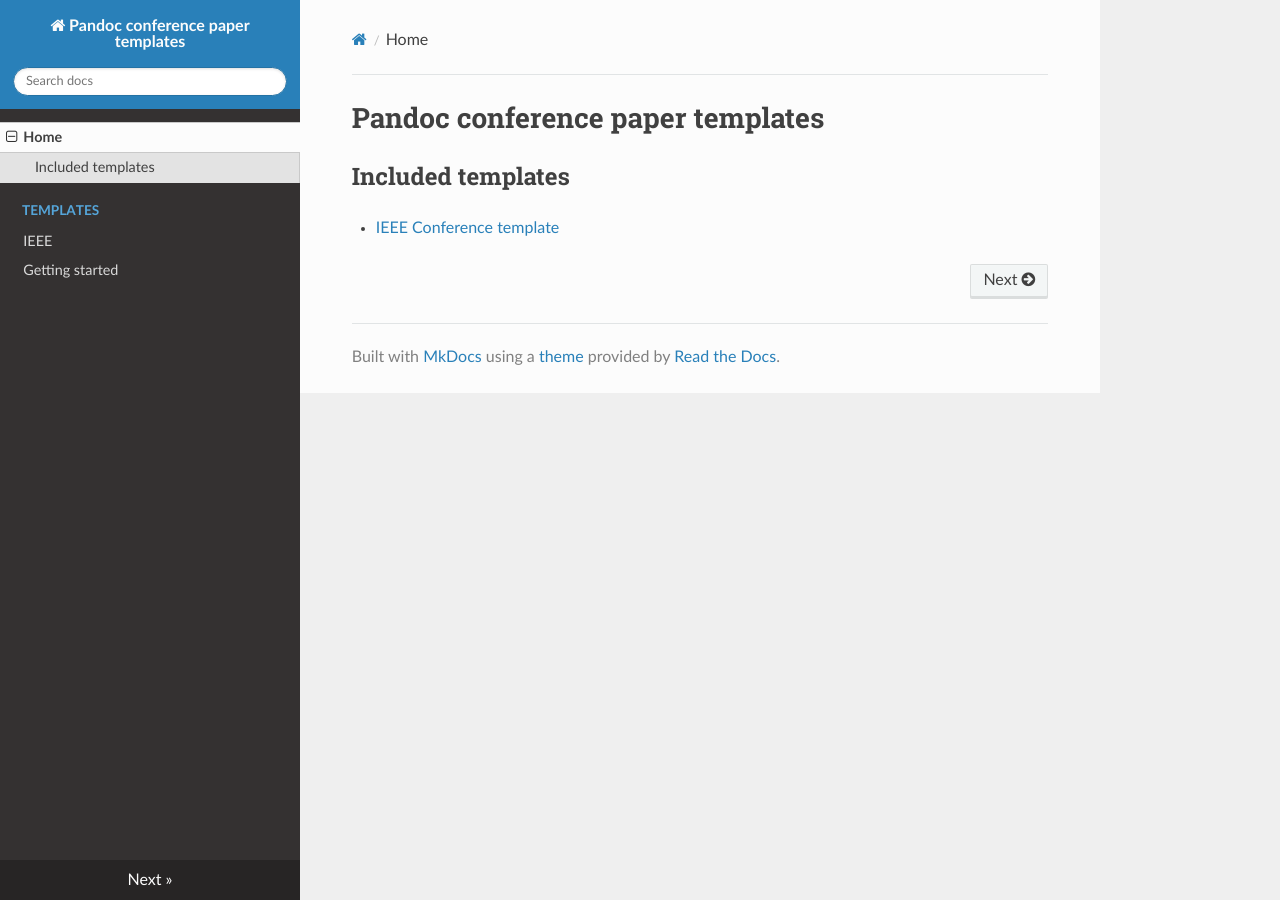
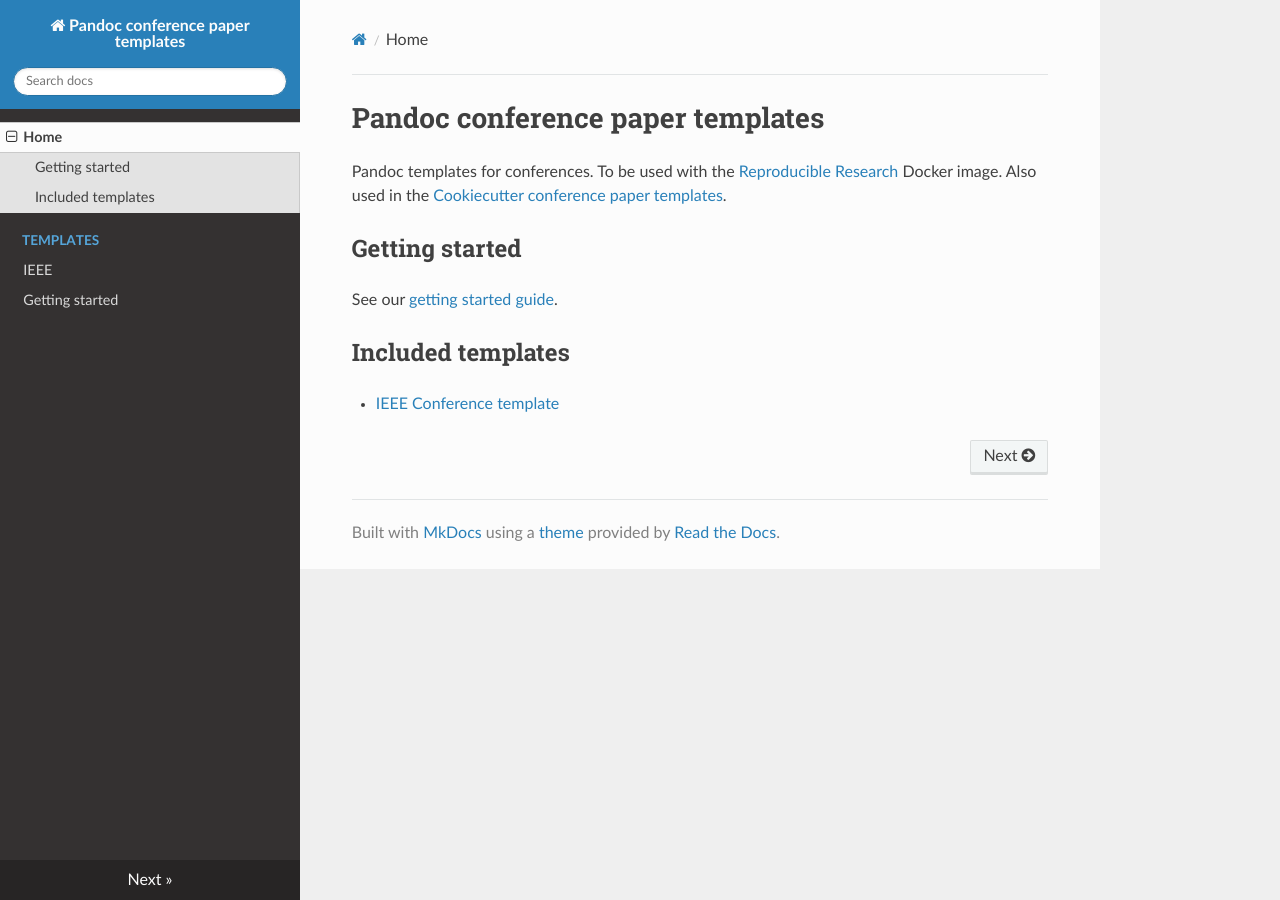
Before and after one commit to martisak/pandoc_conference_templates, an MkDocs documentation site: the page built from docs/index.md, in a window 1280 px wide. Built offline with MkDocs 1.6.1, drawn with Linux system fonts in a browser that asks for light colours; nearby versions of some CDN libraries.

Commit message:
Documentation: Improve index.md
We improve index.md by adding some text and links to the getting started guide.

```diff
--- a/docs/index.md
+++ b/docs/index.md
@@ -1,4 +1,10 @@
 # Pandoc conference paper templates
+
+Pandoc templates for conferences. To be used with the [Reproducible Research](https://github.com/martisak/reproducibleresearch) Docker image. Also used in the [Cookiecutter](https://github.com/audreyr/cookiecutter) [conference paper templates](https://gitlab.com/martisak/paper-template).
+
+## Getting started
+
+See our [getting started guide](getting_started.md).
 
 ## Included templates
 
```
